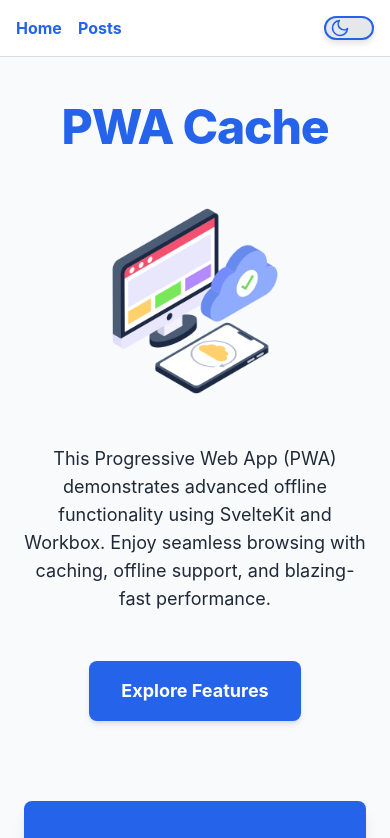
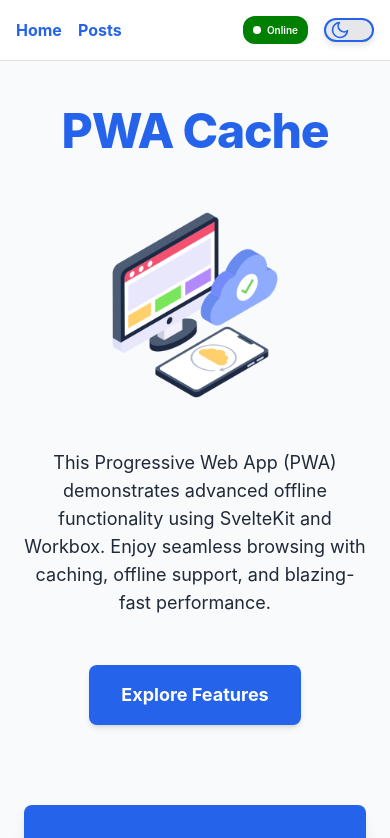
Before and after one commit to jjacobsonn/pwa-cache, a SvelteKit app: page / in a window 390 px wide. Shown: the top 838 px of the page. Built offline with nearby package versions, Linux system fonts and the light colour scheme.

Commit message:
Modified Network Status Icon to be placed into Navigation. Just looks better 10/10

```diff
--- a/src/routes/+layout.svelte
+++ b/src/routes/+layout.svelte
@@ -2,6 +2,7 @@
 	import { onMount } from 'svelte';
 	import "../app.css";
 	import { darkMode } from "../lib/stores";
+	import NetworkStatus from './components/NetworkStatus.svelte';
 
 	let isDarkMode = false;
 
@@ -32,6 +33,10 @@
 	  <a href="/">Home</a>
 	  <a href="/posts">Posts</a>
 	</div>
+
+	<!-- ✅ Wrap in nav-right to ensure alignment -->
+	<div class="nav-right">
+	  <NetworkStatus />
 	  <button
 		class="toggle-container"
 		aria-label="Toggle dark mode"
@@ -58,6 +63,7 @@
 		  {/if}
 		</div>
 	  </button>
+	</div>
   </nav>
 
   <slot />
@@ -65,7 +71,7 @@
   <style>
 	nav {
 	  display: flex;
-		justify-content: space-between; /* Space between navigation links and toggle button */
+	  justify-content: space-between;
 	  align-items: center;
 	  background-color: var(--nav-bg);
 	  padding: 1rem;
@@ -74,7 +80,7 @@
 
 	.nav-links {
 	  display: flex;
-		gap: 1rem; /* Space between navigation links */
+	  gap: 1rem;
 	}
 
 	.nav-links a {
@@ -87,7 +93,13 @@
 	  text-decoration: underline;
 	}
 
-	/* Toggle Switch Container */
+	/* ✅ Wrap NetworkStatus & Dark Mode Toggle */
+	.nav-right {
+	  display: flex;
+	  align-items: center;
+	  gap: 16px; /* ✅ Added space between them */
+	}
+
 	.toggle-container {
 	  display: flex;
 	  align-items: center;
@@ -98,26 +110,25 @@
 	  padding: 0;
 	}
 
-	/* Toggle Switch Styling */
 	.toggle-switch {
 	  position: relative;
 	  width: 50px;
 	  height: 24px;
 	  border-radius: 12px;
 	  background-color: var(--toggle-bg);
-		border: 2px solid var(--toggle-border); /* Add a distinct border for better visibility */
+	  border: 2px solid var(--toggle-border);
 	  transition: background-color 0.3s ease-in-out, border-color 0.3s;
 	  display: flex;
 	  align-items: center;
 	  justify-content: flex-start;
 	  padding: 0 4px;
-		box-shadow: 0px 4px 6px rgba(0, 0, 0, 0.1); /* Add shadow for depth */
+	  box-shadow: 0px 4px 6px rgba(0, 0, 0, 0.1);
 	}
 
 	.toggle-switch.dark {
 	  justify-content: flex-end;
 	  background-color: var(--toggle-dark-bg);
-		border-color: var(--sun-color); /* Match the border with the sun icon color */
+	  border-color: var(--sun-color);
 	}
 
 	.icon {
@@ -131,6 +142,6 @@
 	}
 
 	.sun-icon {
-		color: var(--darker-sun-color); /* Slightly darker sun icon */
+	  color: var(--darker-sun-color);
 	}
   </style>
--- a/src/routes/components/NetworkStatus.svelte
+++ b/src/routes/components/NetworkStatus.svelte
@@ -28,19 +28,16 @@
 
   <style>
     .status-badge {
-      position: fixed;
-      top: 12px;
-      right: 12px;
-      padding: 6px 12px;
-      font-size: 14px;
-      font-weight: 600;
-      border-radius: 15px;
-      color: white;
-      background: green;
       display: flex;
       align-items: center;
       gap: 6px;
-      box-shadow: 0 2px 10px rgba(0, 0, 0, 0.1);
+      font-size: 14px;
+      font-weight: 600;
+      border-radius: 12px;
+      padding: 6px 14px;
+      height: 32px; /* Match dark mode toggle height */
+      color: white;
+      background: green;
       transition: background 0.3s ease-in-out;
     }
 
@@ -49,10 +46,26 @@
     }
 
     .dot {
-      width: 10px;
-      height: 10px;
+      width: 8px;
+      height: 8px;
       border-radius: 50%;
       background: white;
+    }
+
+    @media (max-width: 768px) {
+      .status-badge {
+        font-size: 12px;
+        padding: 5px 12px;
+        height: 30px;
+      }
+    }
+
+    @media (max-width: 480px) {
+      .status-badge {
+        font-size: 10px;
+        padding: 4px 10px;
+        height: 28px;
+      }
     }
   </style>
 
--- a/src/routes/posts/+page.svelte
+++ b/src/routes/posts/+page.svelte
@@ -1,12 +1,10 @@
 <script>
   import TrendingRepos from '../components/TrendingRepos.svelte';
   import WelcomeMessage from '$lib/components/WelcomeMessage.svelte';
-  import NetworkStatus from '../components/NetworkStatus.svelte';
 </script>
 
 
 <main class="container">
-  <NetworkStatus />
   <h1>Trending GitHub Repositories</h1>
   <WelcomeMessage />
   <TrendingRepos />
```
Lines whose indentation alone changed are shown as unchanged.
